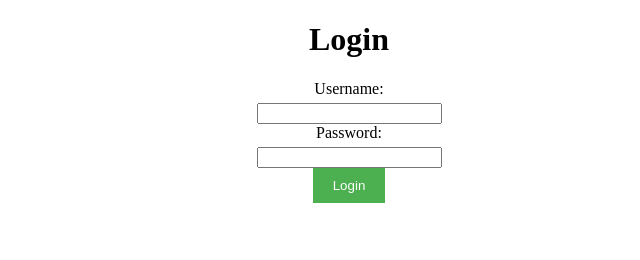
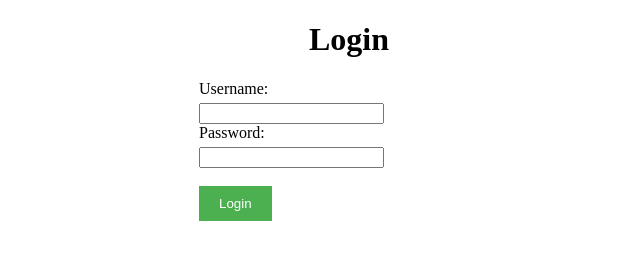
Before and after one commit to iamneo-production/dcafbbebfdeafe305677643bfdbccbfebeddone, a plain HTML site: page public/index.html in a window 1280 px wide. Shown: the whole page, without its empty margins (291-931 px from the left). Drawn offline with Linux system fonts and the light colour scheme.

Commit message:
Backup Commit

```diff
--- a/public/index.html
+++ b/public/index.html
@@ -13,12 +13,13 @@
     <form>
       <div class="form-group">
         <label for="Username">Username:</label>
-        <input type="text" id="username" name="Username" >
+        <input type="text" id="username" name="Username" required >
       </div>
       <div class="form-group">
         <label for="Password">Password:</label>
-        <input type="password" id="password" name="Password" >
+        <input type="password" id="password" name="Password" required >
       </div>
+      <br>
       <button type="submit">Login</button>
     </form>
   </div>
--- a/public/style.css
+++ b/public/style.css
@@ -6,7 +6,10 @@
     text-align:center;
     margin: 20px auto;
 }
-
+form
+{
+text-align:left;
+}
 label
 {
    display: block;
```
